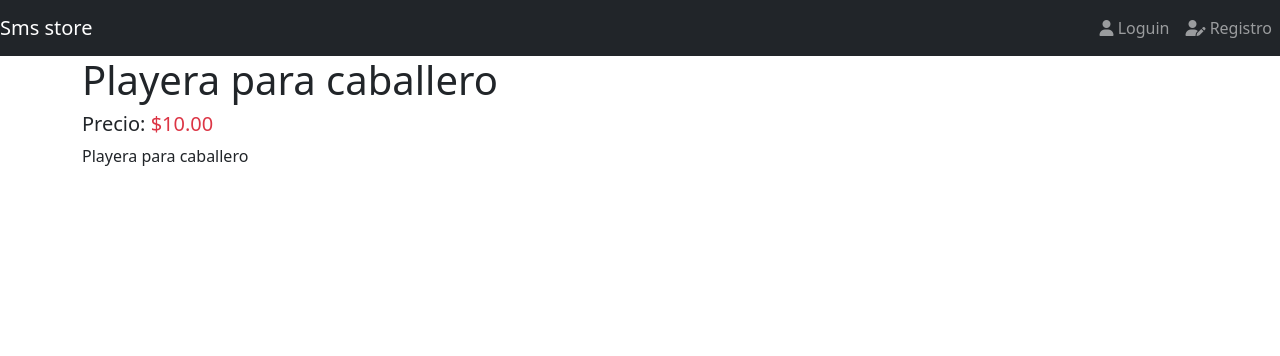
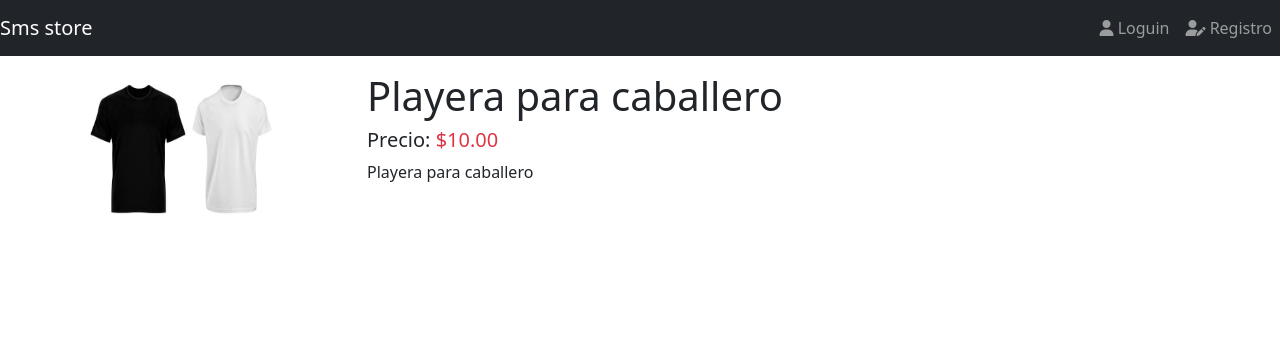
Before and after one commit to sneidermendoza/sms_store, a Django app: a page that uses templates/base.html in a window 1280 px wide. Shown: the top 356 px of the page. Run offline with Django 4.2, Linux system fonts and the light colour scheme; data comes from the database, SQL or seed files in the repository; both versions use the stored data as it was after the commit; some libraries are stand-ins or nearby versions.

Commit message:
agregando imagenes

```diff
--- a/products/admin.py
+++ b/products/admin.py
@@ -3,7 +3,7 @@ from django.contrib import admin
 from .models import Products
 
 class ProductAdmin(admin.ModelAdmin):
-    fields = ('title', 'description', 'price')
+    fields = ('title', 'description', 'price', 'image')
     list_display = ('__str__', 'slug', 'created_at')
 
 admin.site.register(Products, ProductAdmin)
--- a/products/models.py
+++ b/products/models.py
@@ -8,6 +8,7 @@ class Products(models.Model):
     description = models.TextField()
     price = models.DecimalField(max_digits=8, decimal_places=2, default=0.0)
     slug =models.SlugField(null=False, blank=False, unique=True)
+    image = models.ImageField(upload_to='products/', null=False, blank=False)
     created_at = models.DateTimeField(auto_now_add=True)
 
     # def save(self, *args, **kwargs):
@@ -19,9 +20,12 @@ class Products(models.Model):
 
 def set_slug(sender, instance, *args, **kwargs): #callback
     if instance.title and not instance.slug:
-        slug = slugify(
-            '{}-{}'.format(instance.title, str(uuid.uuid4()) [:8])
-        )
+        slug = slugify(instance.title)
+
+        while Products.objects.filter(slug=slug).exists():
+            slug = slugify(
+                '{}-{}'.format(instance.title, str(uuid.uuid4()) [:8])
+            )
     instance.slug = slug
 
 pre_save.connect(set_slug, sender=Products)
--- a/products/templates/products/product.html
+++ b/products/templates/products/product.html
@@ -1,7 +1,15 @@
 {% extends 'base.html' %}
 
 {% block content %}
+<div class="col-3">
+
+    {% if products.image %}
+        <img src="{{ products.image.url }}" alt="Imagen del producto" width="200" height="150">
+    {% endif %}
+</div>
+
 <div class="col">
+
     <div class="h1">{{ products.title }}</div>
     <div class="h5 font-weight-bold">
         Precio: <span class="text-danger">${{products.price}}</span>
--- a/sms_store/settings.py
+++ b/sms_store/settings.py
@@ -124,6 +124,9 @@ STATICFILES_DIRS = (
 
 )
 
+MEDIA_URL ='/media/'
+MEDIA_ROOT = os.path.join(BASE_DIR,'media')
+
 # Default primary key field type
 # https://docs.djangoproject.com/en/4.0/ref/settings/#default-auto-field
 
--- a/sms_store/urls.py
+++ b/sms_store/urls.py
@@ -1,6 +1,10 @@
 from django.contrib import admin
+
 from django.urls import path
 from django.urls import include
+
+from django.conf.urls.static import static
+from django.conf import settings
 
 from products.views import ProductListView
 
@@ -18,3 +22,6 @@ urlpatterns = [
 
 
 ]
+
+if settings.DEBUG:
+    urlpatterns += static(settings.MEDIA_URL, document_root=settings.MEDIA_ROOT)
--- a/templates/base.html
+++ b/templates/base.html
@@ -16,7 +16,7 @@
 
         {% include 'messages.html' %}
 
-        <div class="row">
+        <div class="row mt-3">
 
             {% block content%}
             {% endblock  %}
```
Also changed, not shown: db.sqlite3, media/products/playera.jpg (added), products/migrations/0003_products_image.py (added).
